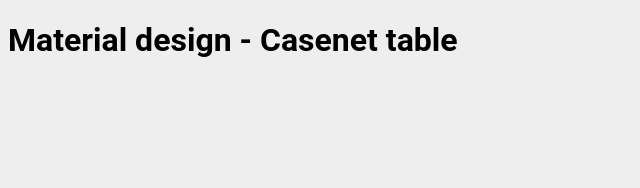
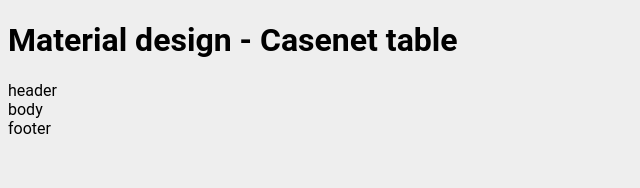
Before and after one commit to GTTo/md-casenet-table, an Angular app: page / in a window 1280 px wide. Shown: the top 188 px of the page, without its empty margins (0-640 px from the left). Built offline with nearby package versions, Linux system fonts and the light colour scheme; a small style sheet from the web is missing.

Commit message:
Basic cn-table component

```diff
--- a/src/app/app.component.html
+++ b/src/app/app.component.html
@@ -1,3 +1,5 @@
 <h1>
   {{title}}
 </h1>
+
+<cn-table></cn-table>
--- a/src/app/app.module.ts
+++ b/src/app/app.module.ts
@@ -4,10 +4,12 @@ import { FormsModule } from '@angular/forms';
 import { HttpModule } from '@angular/http';
 
 import { AppComponent } from './app.component';
+import { CnTableComponent } from './cn-table/cn-table.component';
 
 @NgModule({
   declarations: [
-    AppComponent
+    AppComponent,
+    CnTableComponent
   ],
   imports: [
     BrowserModule,
--- /dev/null
+++ b/src/app/cn-table/cn-table.component.html
@@ -0,0 +1,5 @@
+<div class="cn-table">
+  <div>header</div>
+  <div>body</div>
+  <div>footer</div>
+</div>
--- /dev/null
+++ b/src/app/cn-table/cn-table.component.ts
@@ -0,0 +1,15 @@
+import { Component, OnInit } from '@angular/core';
+
+@Component({
+  selector: 'cn-table',
+  templateUrl: './cn-table.component.html',
+  styleUrls: ['./cn-table.component.css']
+})
+export class CnTableComponent implements OnInit {
+
+  constructor() { }
+
+  ngOnInit() {
+  }
+
+}
```
Also changed, not shown: .angular-cli.json, src/app/cn-table/cn-table.component.css (added), 1 other file (tests, documents, lock files or other folders).
